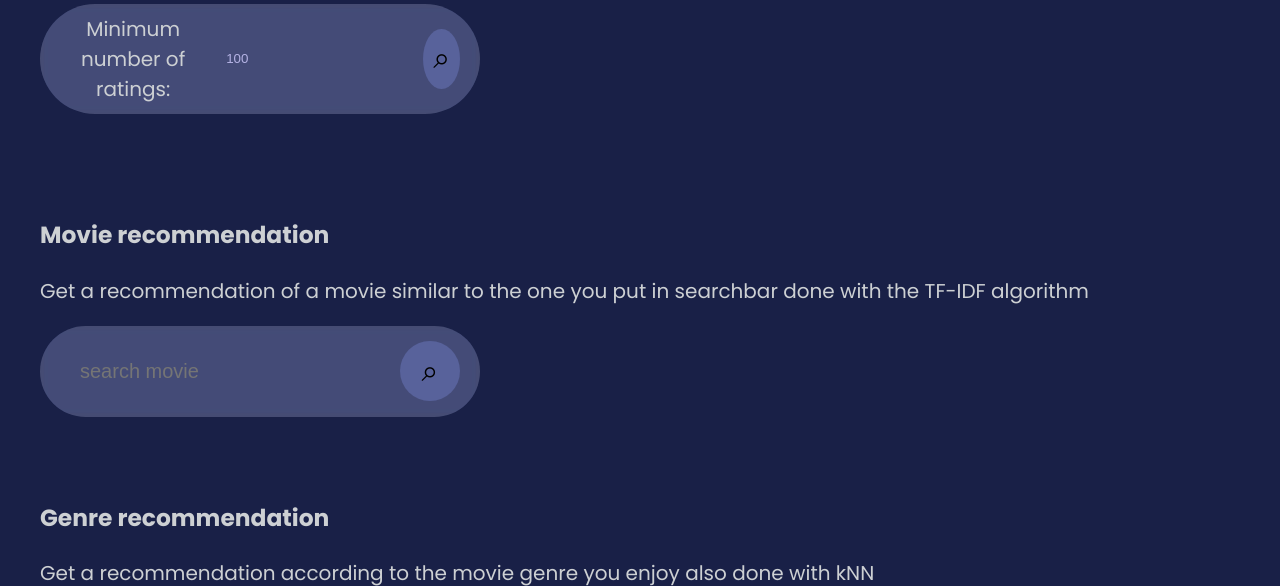
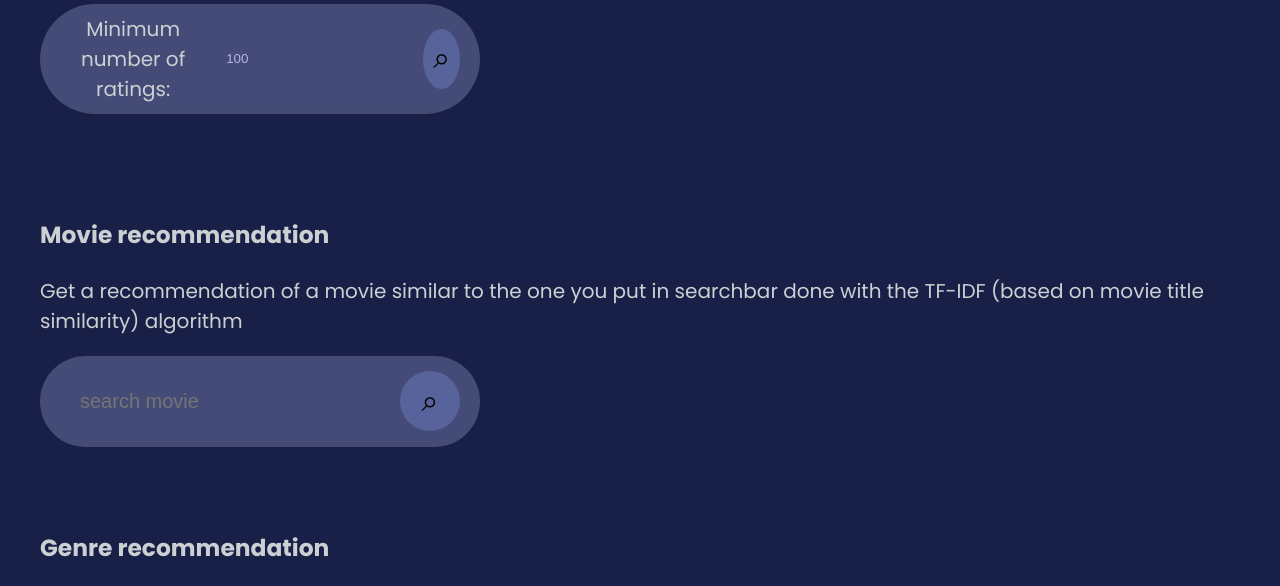
Before and after one commit to VeIskar/Movie-Recommendation-System, a Flask app: page / in a window 1280 px wide. Shown: the part 418-1004 px from the top of the page. Run offline with Flask 3, Linux system fonts and the light colour scheme.

Commit message:
add: tf-idf title based recommendation

```diff
--- a/app.py
+++ b/app.py
@@ -1,22 +1,21 @@
 from flask import Flask, request, jsonify, render_template
 import pandas as pd
+from sklearn.neighbors import NearestNeighbors
+from sklearn.feature_extraction.text import TfidfVectorizer
+from scipy.sparse import csr_matrix
+from sklearn.metrics.pairwise import cosine_similarity
+
 
 app = Flask(__name__)
 
-
 mov_df = pd.read_csv('data/movies.csv')
 rat_df = pd.read_csv('data/ratings.csv')
-tag_df = pd.read_csv('data/tags.csv')
-lin_df = pd.read_csv('data/links.csv')
 
 print("Successfully loaded dataset")
 
+mov_df['genre_list'] = mov_df['genres'].str.split('|')
 
-joined_data = rat_df.join(mov_df.set_index('movieId')['genres'], on='movieId')
-joined_data = joined_data.join(mov_df.set_index('movieId')['title'], on='movieId')
-
-
-def get_recommendations(user_filter=100):
+def get_recommendations(user_filter):
     rat_amount = rat_df.groupby(['movieId']).count()
     rat_mean = rat_df.groupby(['movieId']).mean()
     rat_avg = rat_mean.loc[rat_amount['rating'] > user_filter]
@@ -27,6 +26,31 @@ def get_recommendations(user_filter=100):
     recommendations = recommendations[recommendations.columns[3:]]
 
     return recommendations
+
+vectorizer = TfidfVectorizer(ngram_range=(1, 2))
+tfidf = vectorizer.fit_transform(mov_df["title"])
+
+#Content-Based recommendation based on movie title similarity using tf-idf and cosine measure
+def recom_tfid_title(movie_title):
+    try:
+        query_index = mov_df[mov_df['title'].str.contains(movie_title, case=False)].index[0]
+    except IndexError:
+        return pd.DataFrame()
+
+    sim_scores = cosine_similarity(tfidf[query_index], tfidf).flatten()
+    sim_indices = sim_scores.argsort()[-11:][::-1]
+
+    sim_movs_tl = mov_df.iloc[sim_indices]
+    sim_movs_tl = sim_movs_tl[sim_movs_tl['title'] != movie_title]
+
+    return sim_movs_tl.head(10)
+
+
+@app.route('/recommend/tfidf', methods=['POST'])
+def recommend_tfidf():
+    movie_title = request.form.get('tfidf-mov', type=str)
+    recommendations = recom_tfid_title(movie_title)
+    return jsonify(recommendations.to_dict(orient='index'))
 
 @app.route('/')
 def index():
--- a/static/script.js
+++ b/static/script.js
@@ -23,3 +23,44 @@ document.getElementById('recommendation-form').addEventListener('submit', functi
         }
     });
 });
+
+document.getElementById('recommendation-tfidf-movie').addEventListener('submit', function(event) {
+    event.preventDefault();
+    const movieTitle = document.getElementById('tfidf-mov-search').value;
+
+    fetch('/recommend/tfidf', {
+        method: 'POST',
+        headers: {
+            'Content-Type': 'application/x-www-form-urlencoded',
+        },
+        body: `tfidf-mov=${movieTitle}`,
+    })
+    .then(response => response.json())
+    .then(data => {
+        const recommendationsDiv = document.getElementById('recommendations-tfidf');
+        recommendationsDiv.innerHTML = '<h2>Recommended Movies:</h2>';
+        for (let movieId in data) {
+            let movie = data[movieId];
+            let movieDiv = document.createElement('div');
+            movieDiv.innerHTML = `<strong>${movie.title}</strong> (${movie.genres})`;
+            recommendationsDiv.appendChild(movieDiv);
+        }
+    });
+});
+
+
+$(function() {
+    $("#tfidf-mov-search").autocomplete({
+        source: function(request, response) {
+            $.ajax({
+                url: "/autocomplete/movies" ,
+                data: { query: request.term},
+                success: function(data) {
+                    response(data);
+                }
+            });
+        },
+        minLength: 2
+
+    });
+});
--- a/templates/index.html
+++ b/templates/index.html
@@ -22,17 +22,20 @@
                 most rated movies with highest score
             </p>
 
+
             <form id="recommendation-form" class="generic-form">
                 <label for="user_filter">Minimum number of ratings: </label>
                 <input type="number" id="user_filter" name="user_filter" value="100">
                 <button type="submit">⌕</button>
             </form>
-            <div id="recommendations"></div>
+            <div id="recommendations">
+
+            </div>
 
             <br><br>
 
             <h3>Movie recommendation</h3>
-            <p class="tfidfMovieTxt">Get a recommendation of a movie similar to the one you put in searchbar done with the TF-IDF algorithm</p>
+            <p class="tfidfMovieTxt">Get a recommendation of a movie similar to the one you put in searchbar done with the TF-IDF (based on movie title similarity) algorithm</p>
             <form id="recommendation-tfidf-movie" class="searchbar">
                 <input type="text" id="tfidf-mov-search" placeholder="search movie" name="tfidf-mov">
                 <button type="submit">⌕</button>
```
